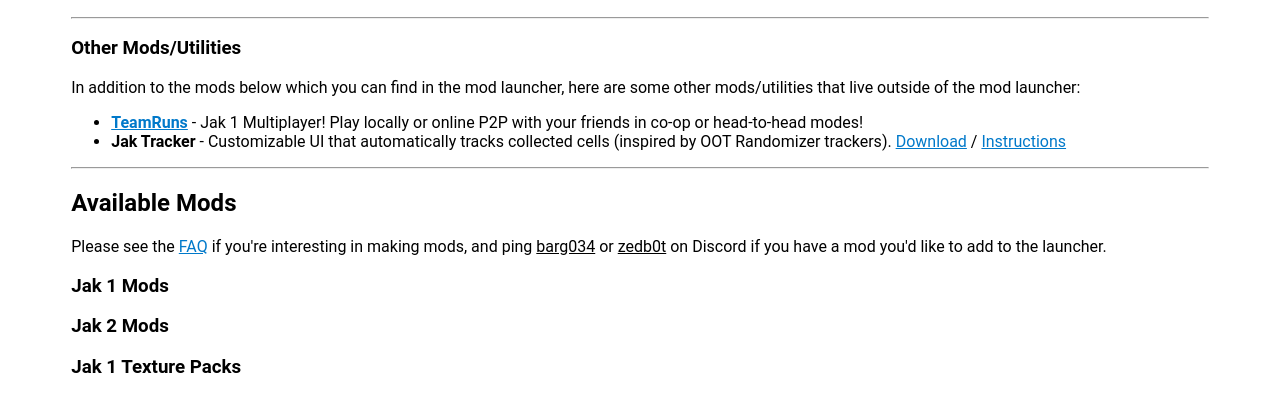
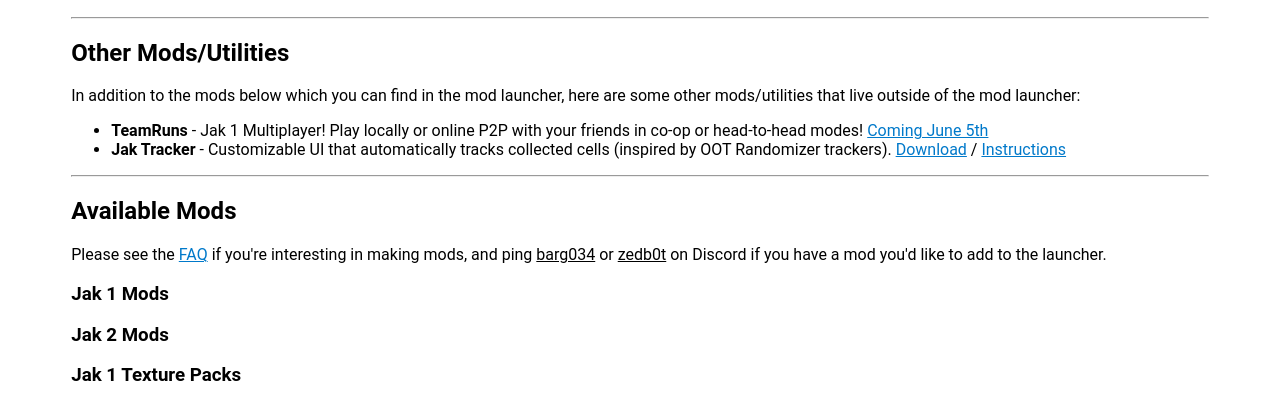
Before and after one commit to xTVaser/jakmods.dev, a plain HTML site: page index.html in a window 1280 px wide. Shown: the part 687-1081 px from the top of the page. Drawn offline with Linux system fonts and the light colour scheme; no server answers.

Commit message:
Update index.html

```diff
--- a/index.html
+++ b/index.html
@@ -171,10 +171,10 @@
       </p>
       <hr> -->
 
-      <p><h3>Other Mods/Utilities</h3></p>
+      <p><h2>Other Mods/Utilities</h2></p>
       <p>In addition to the mods below which you can find in the mod launcher, here are some other mods/utilities that live outside of the mod launcher:
         <ul>
-          <li><b><a href="https://teamruns.web.app">TeamRuns</a></b> - Jak 1 Multiplayer! Play locally or online P2P with your friends in co-op or head-to-head modes!</li>
+          <li><b>TeamRuns</b> - Jak 1 Multiplayer! Play locally or online P2P with your friends in co-op or head-to-head modes! <a href="https://teamruns.web.app">Coming June 5th</a></li>
           <li><b>Jak Tracker</b> - Customizable UI that automatically tracks collected cells (inspired by OOT Randomizer trackers). <a href="https://github.com/OpenGOAL-Unofficial-Mods/jak-tracker/releases/download/0.1/JakTracker.zip">Download</a> / <a href="https://github.com/OpenGOAL-Unofficial-Mods/jak-tracker/blob/main/README.md">Instructions</a></li>
 
           </ul>
```
